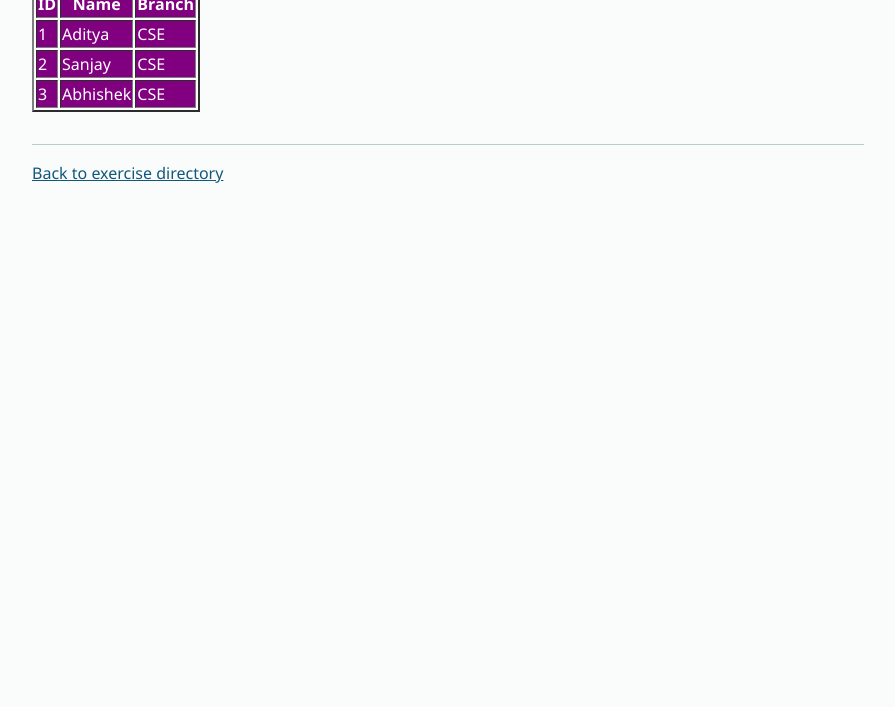
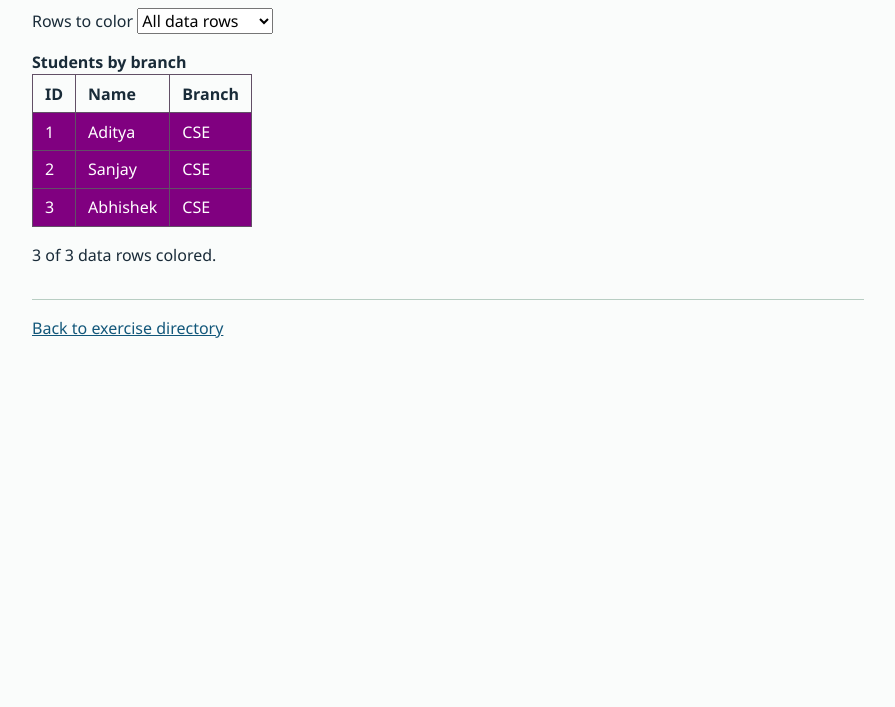
Before and after one commit to AdityaGit8009/JS-Task, a website: page Task7.html in a window 1280 px wide. Shown: the part 93-800 px from the top of the page, without its empty margins (192-1087 px from the left). Drawn offline with Linux system fonts and the light colour scheme.

Commit message:
Let learners color all, odd, or even table rows

```diff
--- a/Task7.html
+++ b/Task7.html
@@ -1,48 +1,58 @@
 <!DOCTYPE html>
 <html lang="en">
+<head>
+    <meta charset="UTF-8">
+    <meta name="viewport" content="width=device-width, initial-scale=1.0">
+    <title>Color table rows</title>
+    <link rel="stylesheet" href="assets/site.css">
+    <style>
+        table { border-collapse: collapse; }
+        th, td { border: 1px solid #625066; padding: .4rem .75rem; text-align: left; }
+        caption { text-align: left; font-weight: bold; }
+        .colored { color: white; background: purple; }
+    </style>
+</head>
+<body>
+    <main>
+        <h1>Color table rows</h1>
+        <p>
+            <label for="row-group">Rows to color</label>
+            <select id="row-group">
+                <option value="all">All data rows</option>
+                <option value="odd">Odd data rows</option>
+                <option value="even">Even data rows</option>
+            </select>
+        </p>
+        <table id="Mytable">
+            <caption>Students by branch</caption>
+            <thead><tr><th scope="col">ID</th><th scope="col">Name</th><th scope="col">Branch</th></tr></thead>
+            <tbody>
+                <tr><td>1</td><td>Aditya</td><td>CSE</td></tr>
+                <tr><td>2</td><td>Sanjay</td><td>CSE</td></tr>
+                <tr><td>3</td><td>Abhishek</td><td>CSE</td></tr>
+            </tbody>
+        </table>
+        <p><output id="row-status" for="row-group"></output></p>
+    </main>
+    <script>
+        const picker = document.getElementById("row-group");
+        const rows = document.querySelectorAll("#Mytable tbody tr");
 
-    <head>
-        <meta charset="UTF-8" />
-        <meta name="viewport" content="width=device-width, initial-scale=1.0" />
-        <title>Change Rows Color</title>
-        <link rel="stylesheet" href="assets/site.css">
-    </head>
+        function colorRows() {
+            let colored = 0;
+            for (const [index, row] of rows.entries()) {
+                const parity = (index + 1) % 2 === 0 ? "even" : "odd";
+                const matches = picker.value === "all" || picker.value === parity;
+                row.classList.toggle("colored", matches);
+                if (matches) colored++;
+            }
+            document.getElementById("row-status").value =
+                `${colored} of ${rows.length} data rows colored.`;
+        }
 
-    <body>
-        <h3>Change Rows Color Using JS</h3>
-        <table id="Mytable" border="2">
-            <tr>
-                <th>ID</th>
-                <th>Name</th>
-                <th>Branch</th>
-            </tr>
-            <tr>
-                <td>1</td>
-                <td>Aditya</td>
-                <td>CSE</td>
-            </tr>
-            <tr>
-                <td>2</td>
-                <td>Sanjay</td>
-                <td>CSE</td>
-            </tr>
-            <tr>
-                <td>3</td>
-                <td>Abhishek</td>
-                <td>CSE</td>
-            </tr>
-        </table>
-
-        <script>
-            var table = document.getElementById("Mytable");
-            var tRows = table.getElementsByTagName("tr");
-            for (var i = 0; i < tRows.length; i++) {
-                tRows[i].style.backgroundColor = "purple";
-                tRows[i].style.color = "white";
-            }
-        </script>
-
-        <footer class="exercise-return"><a href="index.html#exercises">Back to exercise directory</a></footer>
-    </body>
-
+        picker.addEventListener("change", colorRows);
+        colorRows();
+    </script>
+    <footer class="exercise-return"><a href="index.html#exercises">Back to exercise directory</a></footer>
+</body>
 </html>
```
